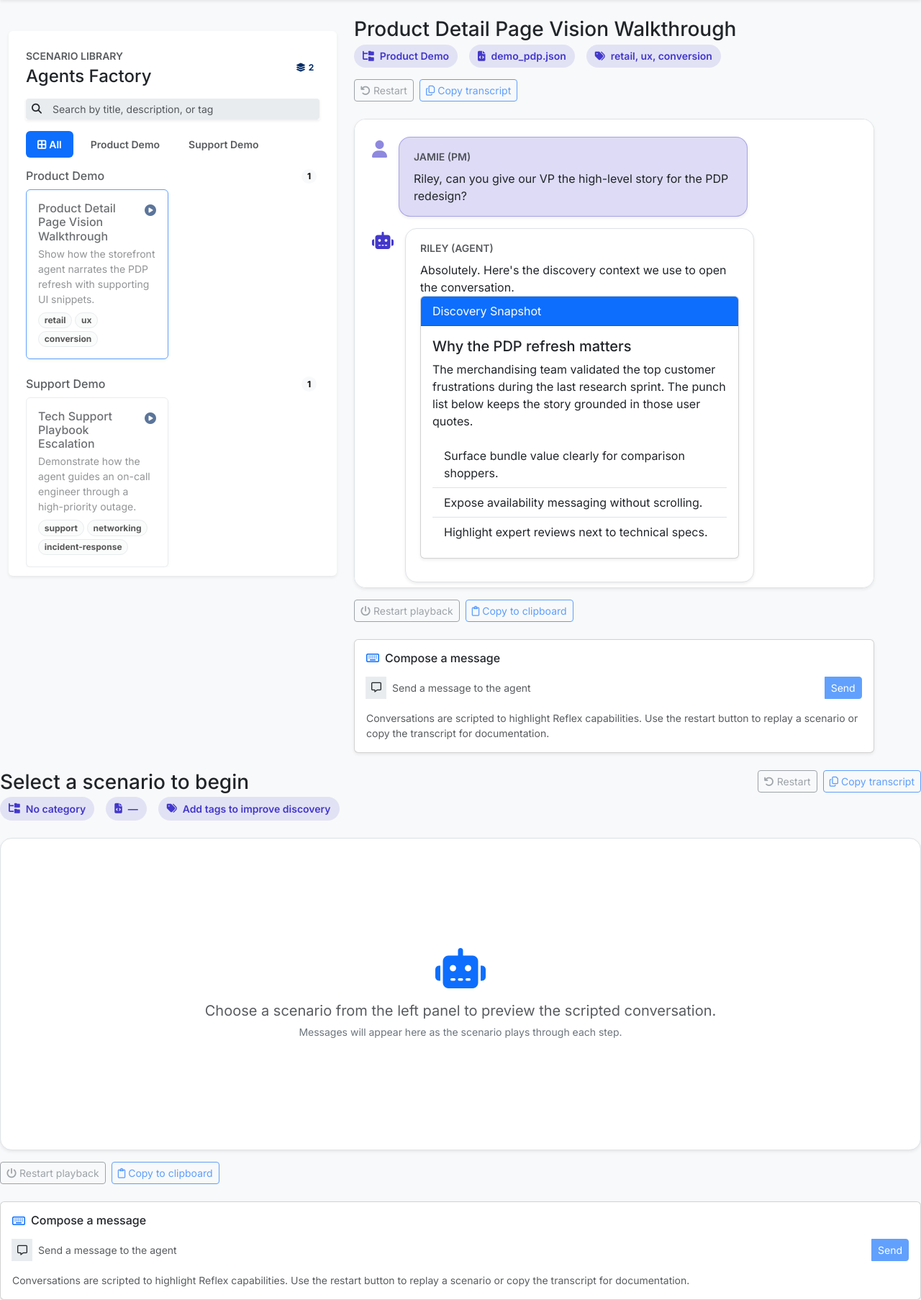
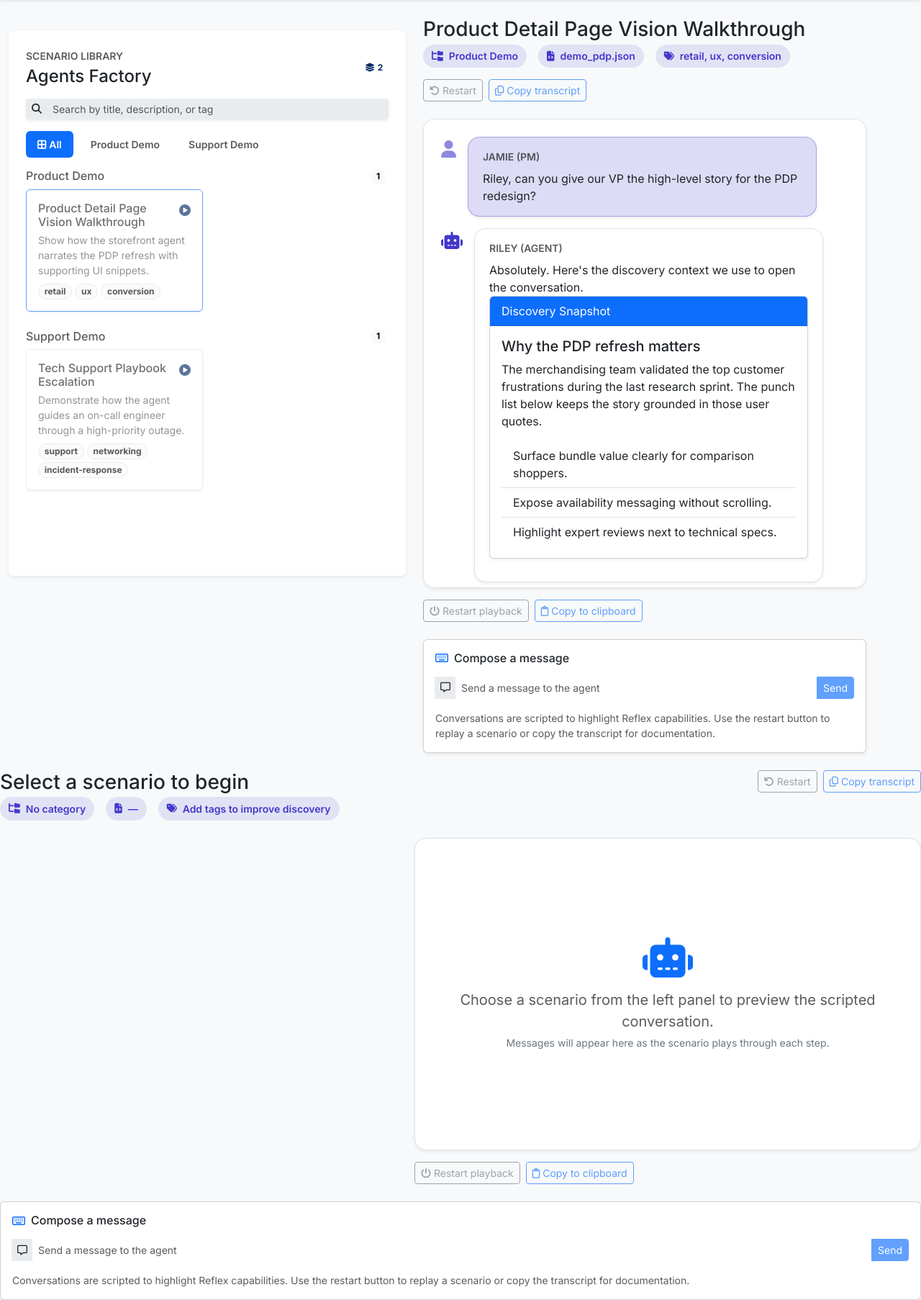
Before and after one commit to zageabb/reflex_AgentDemo, a Flask app: page /?scenario=demo_pdp in a window 1280 px wide. Shown: the part 57-1863 px from the top of the page at 72% size. Run offline with Flask 3, Linux system fonts and the light colour scheme.

Commit message:
Adjust scenario and chat layout proportions

```diff
--- a/app/static/css/styles.css
+++ b/app/static/css/styles.css
@@ -1,5 +1,5 @@
 :root {
-  --sidebar-width: 30rem;
+  --sidebar-width: 36rem;
   --scenario-accent: var(--bs-primary);
   --scenario-accent-soft: rgba(37, 99, 235, 0.1);
 }
@@ -83,6 +83,12 @@
   padding: 0.35rem 0.75rem;
   border-radius: 999px;
   font-weight: 600;
+}
+
+.chat-surface {
+  max-width: 44rem;
+  margin-left: auto;
+  margin-right: 0;
 }
 
 .chat-transcript {
@@ -256,4 +262,9 @@
   .chat-transcript {
     max-height: none;
   }
+
+  .chat-surface {
+    max-width: none;
+    margin-inline: 0;
+  }
 }
--- a/app/templates/base.html
+++ b/app/templates/base.html
@@ -63,10 +63,10 @@
           {% set sidebar_content %}{% block sidebar %}{% endblock %}{% endset %}
           <div class="row g-4 flex-xl-nowrap" id="layout-grid">
             {% if sidebar_content | trim %}
-              <aside class="col-12 col-xl-5 col-xxl-4" id="page-sidebar">
+              <aside class="col-12 col-xl-6 col-xxl-5" id="page-sidebar">
                 {{ sidebar_content | safe }}
               </aside>
-              <main class="col-12 col-xl-7 col-xxl-8" id="page-content" role="main">
+              <main class="col-12 col-xl-6 col-xxl-7" id="page-content" role="main">
                 {{ self.content() }}
               </main>
             {% else %}
```
